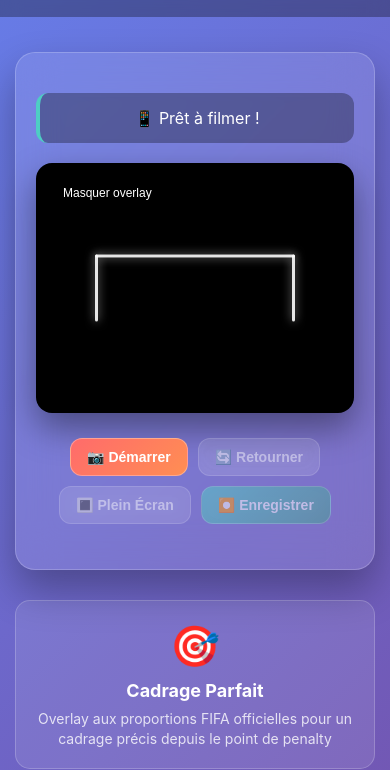
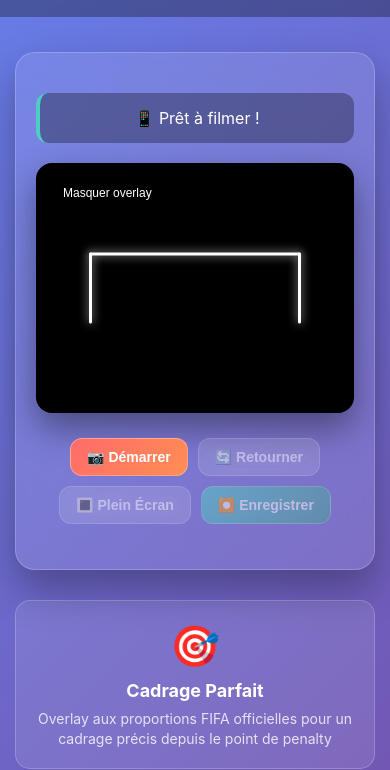
Before and after one commit to SilverStarV2/penalty-camera, a plain HTML site: page index.html in a window 390 px wide. Shown: the part 82-852 px from the top of the page. Drawn offline with Linux system fonts and the light colour scheme.

Commit message:
Update index.html

```diff
--- a/index.html
+++ b/index.html
@@ -81,33 +81,48 @@
         }
 
         .goal-frame {
-            width: 240px;
-            height: 80px;
+            width: 360px;  /* Angle de vue réel iPhone x1 depuis 11m */
+            height: 120px; /* Ratio FIFA 3:1 exact maintenu */
             position: relative;
         }
 
-        .goal-post-left, .goal-post-right {
+        /* Montant gauche */
+        .goal-left-post {
             position: absolute;
             top: 0;
-            width: 3px;
-            height: 80px;
-            background: rgba(255, 255, 255, 0.9);
+            left: 0;
+            width: 4px;  /* Proportionnel à la taille */
+            height: 120px;
+            background: rgba(255, 255, 255, 1);
             border-radius: 2px;
-            box-shadow: 0 0 10px rgba(255, 255, 255, 0.6);
+            box-shadow: 0 0 10px rgba(255, 255, 255, 0.8);
+            z-index: 10;
         }
 
-        .goal-post-left { left: 0; }
-        .goal-post-right { right: 0; }
+        /* Montant droit */
+        .goal-right-post {
+            position: absolute;
+            top: 0;
+            right: 0;
+            width: 4px;  /* Proportionnel à la taille */
+            height: 120px;
+            background: rgba(255, 255, 255, 1);
+            border-radius: 2px;
+            box-shadow: 0 0 10px rgba(255, 255, 255, 0.8);
+            z-index: 10;
+        }
 
+        /* Barre horizontale */
         .goal-crossbar {
             position: absolute;
             top: 0;
             left: 0;
-            width: 240px;
-            height: 3px;
-            background: rgba(255, 255, 255, 0.9);
+            width: 360px;
+            height: 4px;  /* Proportionnel à la taille */
+            background: rgba(255, 255, 255, 1);
             border-radius: 2px;
-            box-shadow: 0 0 10px rgba(255, 255, 255, 0.6);
+            box-shadow: 0 0 10px rgba(255, 255, 255, 0.8);
+            z-index: 10;
         }
 
         .controls {
@@ -368,16 +383,18 @@
             }
 
             .goal-frame {
-                width: 200px;
-                height: 67px;
+                width: 212px;  /* Calcul précis iPhone x1 depuis 11m */
+                height: 71px;  /* Ratio FIFA 3:1 exact */
             }
 
-            .goal-post-left, .goal-post-right {
-                height: 67px;
+            .goal-left-post, .goal-right-post {
+                width: 3px;
+                height: 71px;
             }
 
             .goal-crossbar {
-                width: 200px;
+                width: 212px;
+                height: 3px;
             }
 
             .controls {
@@ -432,8 +449,8 @@
 
                 <div class="goal-overlay" id="goalOverlay">
                     <div class="goal-frame">
-                        <div class="goal-post-left"></div>
-                        <div class="goal-post-right"></div>
+                        <div class="goal-left-post"></div>
+                        <div class="goal-right-post"></div>
                         <div class="goal-crossbar"></div>
                     </div>
                 </div>
```
